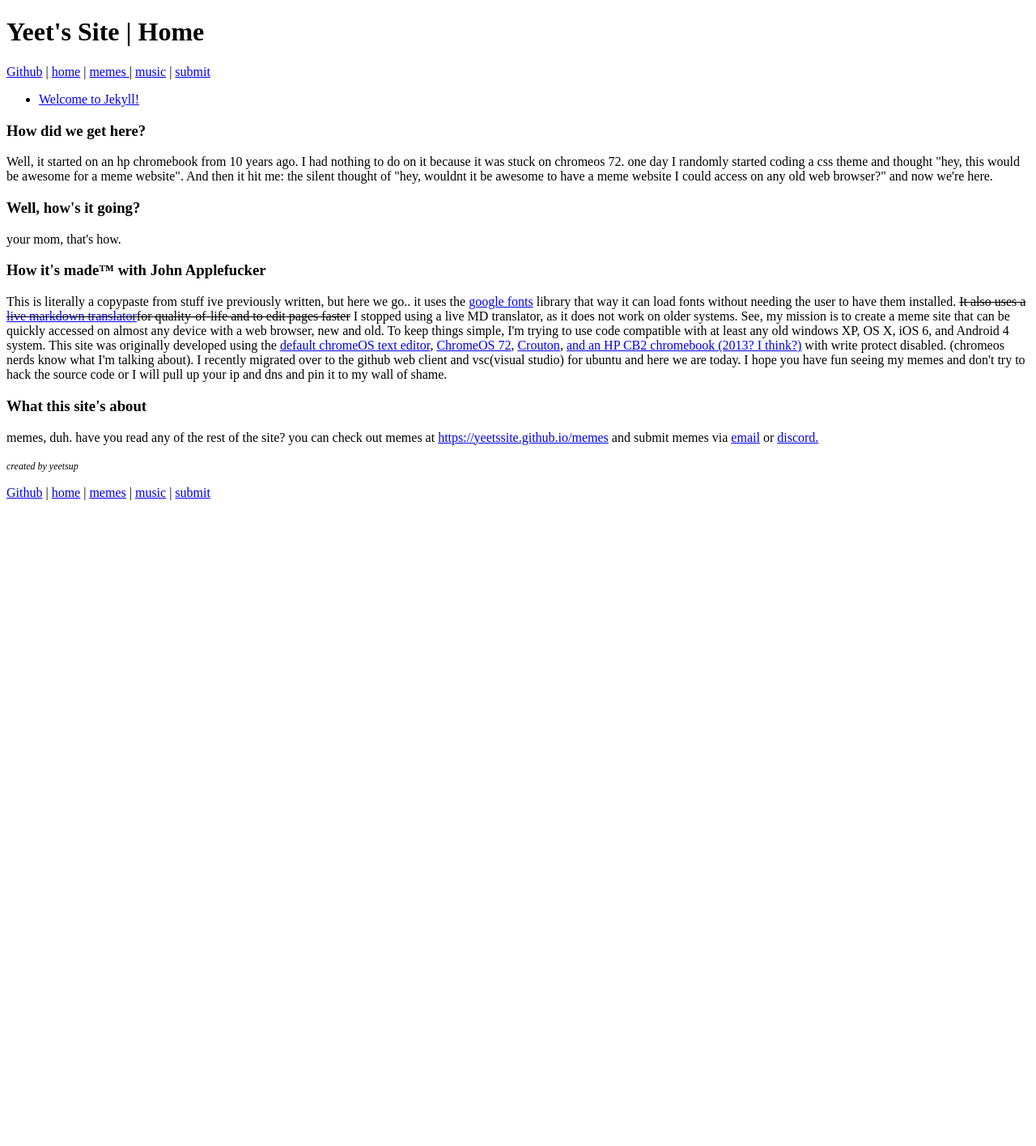
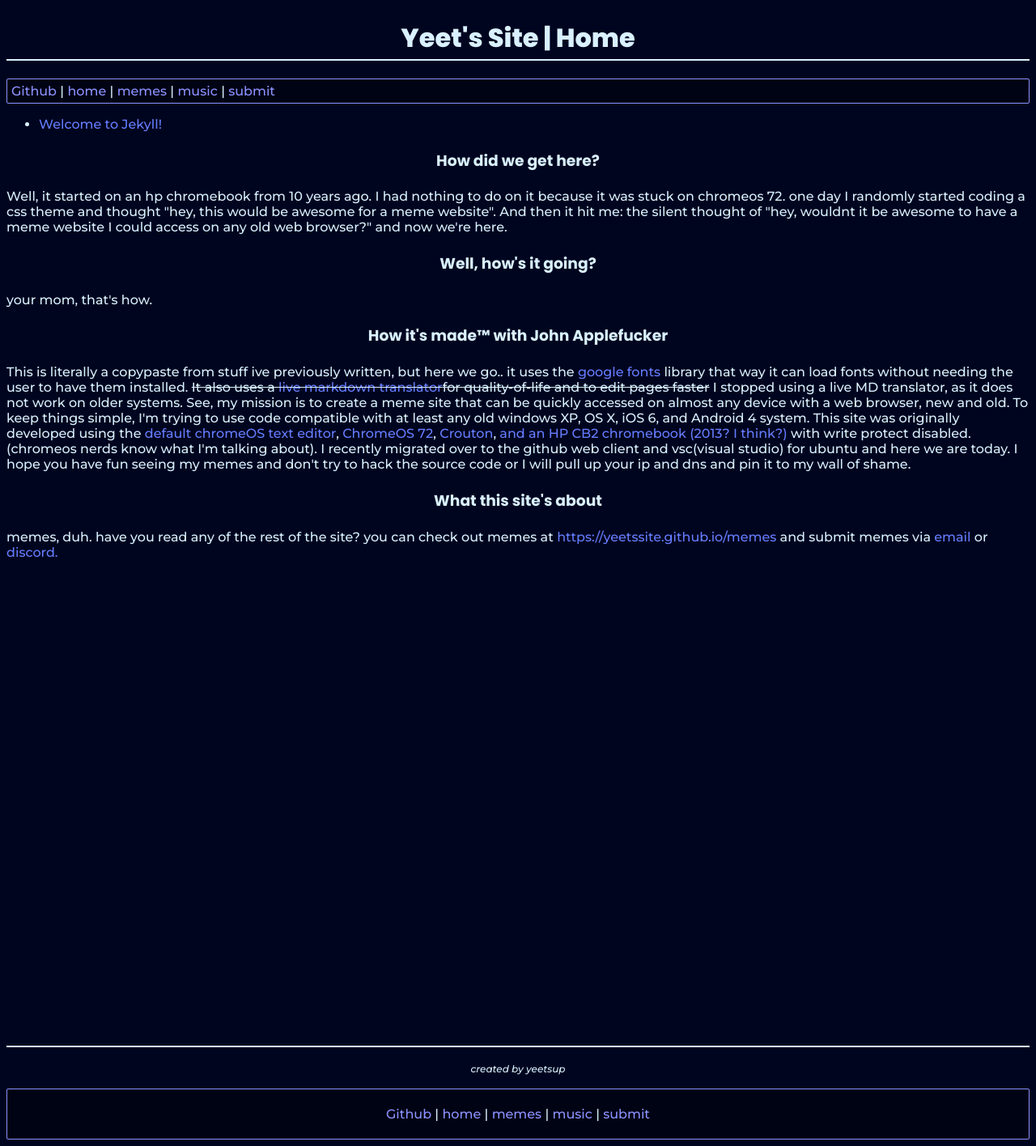
Before and after one commit to yeetssite/memes, a Jekyll site: the page built from index.html, in a window 1280 px wide. Shown: the whole page at 81% size. Built offline with Jekyll 4.4.1, drawn with Linux system fonts in a browser that asks for light colours; a script that is not in the unit is left out; before the commit the page ends 900 px from its top, so only the background shows below that.

Commit message:
No sass?

```diff
--- a/_layouts/default.html
+++ b/_layouts/default.html
@@ -4,7 +4,7 @@
 		<meta name="viewport" content="width=device-width, initial-scale=1">
 		<meta charset="utf-8">
 		<title>{{ page.title }} | {{ site.title }}</title>
-		<link rel="stylesheet" href="{{ "/_sass/base.scss" | relative_url }}">
+		<link rel="stylesheet" href="{{ "/assets/css/base.css" | relative_url }}">
 		<link rel="preconnect" href="https://fonts.googleapis.com">
 		<link rel="preconnect" href="https://fonts.gstatic.com" crossorigin>
 		<link href="https://fonts.googleapis.com/css2?family=Montserrat:ital,wght@0,100..900;1,100..900&family=Open+Sans:ital,wght@0,300..800;1,300..800&family=Ubuntu+Mono:ital,wght@0,400;0,700;1,400;1,700&display=swap" rel="stylesheet">
--- /dev/null
+++ b/assets/css/base.css
@@ -0,0 +1,160 @@
+/*
+  stylesheet created and formatted by Jacob hache: <https://github.com/yeetsup-git>
+*/
+
+/*########################
+  # GENERAL FORMAT/STYLE #
+  ########################*/
+
+code,pre{
+  background-color: #00030f;
+  font-family: 'Ubuntu mono', 'Courier new', cousine, monospace;
+  color: #bcc3eb;
+  border: 1px solid #bcc3eb;
+  border-radius: 2px;
+}
+
+pre.code{
+ background-color: #00030f;
+ font-family: 'Ubuntu mono', 'Courier new', cousine, monospace;
+ color: #bcc3eb;
+ border: 1px solid #bcc3eb;
+ border-radius: 2px;
+}
+
+a[href]{
+  color: #667dff;
+  transition: ease-out 0.1s;
+  text-decoration: none;
+  }
+a[href]:hover{
+    color: #052bff;
+    transition: ease-in 0.1s;
+    }
+
+body{
+     background-color:#00051f;
+     color: #d9f1ff;
+     font-family: Montserrat, hevetica neue, sans-serif;
+     font-weight: 500;
+    }
+
+h1{
+ font-weight: 700;
+ text-align: left;
+ font-family: Poppins, Montserrat, ubuntu, verdana, sans serif;
+ border-bottom: 2px solid #d9f1ff;
+ padding: 2px;
+}
+
+h3{
+ font-weight: 700;
+ text-align: center;
+ font-family: Poppins, Montserrat,  ubuntu, verdana, sans serif;
+ padding: 2px;
+}
+
+footer{
+    margin-top: 600px;
+    margin-bottom: 10px
+    padding: 5px;
+    border-top: 2px solid;
+    border-color: inherit;
+    text-align: center;
+
+    }
+img{
+  padding: 5px;
+  border: 1px solid white;
+  display: block;
+  margin-left: auto;
+  margin-right: auto;
+}
+
+.logo{
+  font-family: Poppins, Montserrat, ubuntu, verdana, sans-serif;
+  font-weight: 800;
+  text-size: 32px;
+  text-align: center;
+  transition: ease-out 0.1s;
+}
+
+.logo:hover {
+  color: #00fbff;
+  text-size: 48px;
+  font-weight: 900;
+  transition: ease-in 0.1s;
+}
+
+video {
+  margin-left: auto;
+  margin-right: auto;
+  padding: 5px;
+  border: 1px solid white;
+  display: block;
+}
+
+.highvis {
+  padding: none;
+  display: block;
+  text-align: center;
+  border-radius: 2px;
+  border: 1px solid #ffb69c;
+  background-color: #5e1b00;
+  color: #ffb69c;
+}
+
+.highviscode {
+  padding: none;
+  display: block;
+  text-align: center;
+  border-radius: 2px;
+  border: 1px solid #ffb69c;
+  background-color: #5e1b00;
+  color: #ffb69c;
+  font-family: ubuntu mono, courier new, monospace;
+}
+
+.bigfaterror{
+font-size: 150px;
+color: rgba(255, 90, 90, 0.8);
+text-align: center;
+font-weight: 700;
+font-family: ubuntu mono, courier new, monospace;
+border: none;
+}
+
+.linkbar {
+background-color: #000314;
+border-radius: 2px;
+border: 1px solid #8c92ff;
+padding: 5px;
+transition: ease-out 0.1s;
+}
+
+.linkbar:hover {
+background-color: #00020a;
+border: 1px solid #c4c7ff;
+transition: ease-in 0.1s;
+}
+
+.linkbar a{
+  color: #8c92ff;
+  transition: ease-out 0.1s;
+}
+
+.linkbar a:hover {
+  color: #c4c7ff;
+  transition: ease-in 0.1s;
+}
+
+.OPMESSAGE {
+/*Only use OPERATOR MESSAGES for when you really fuk up*/
+  padding: none;
+  display: block;
+  border-radius: 2px;
+  border: 1px solid #ffbaba;
+  background-color: #210000;
+  color: #ffbaba;
+  font-family: ubuntu mono, courier new, monospace;
+}
```
